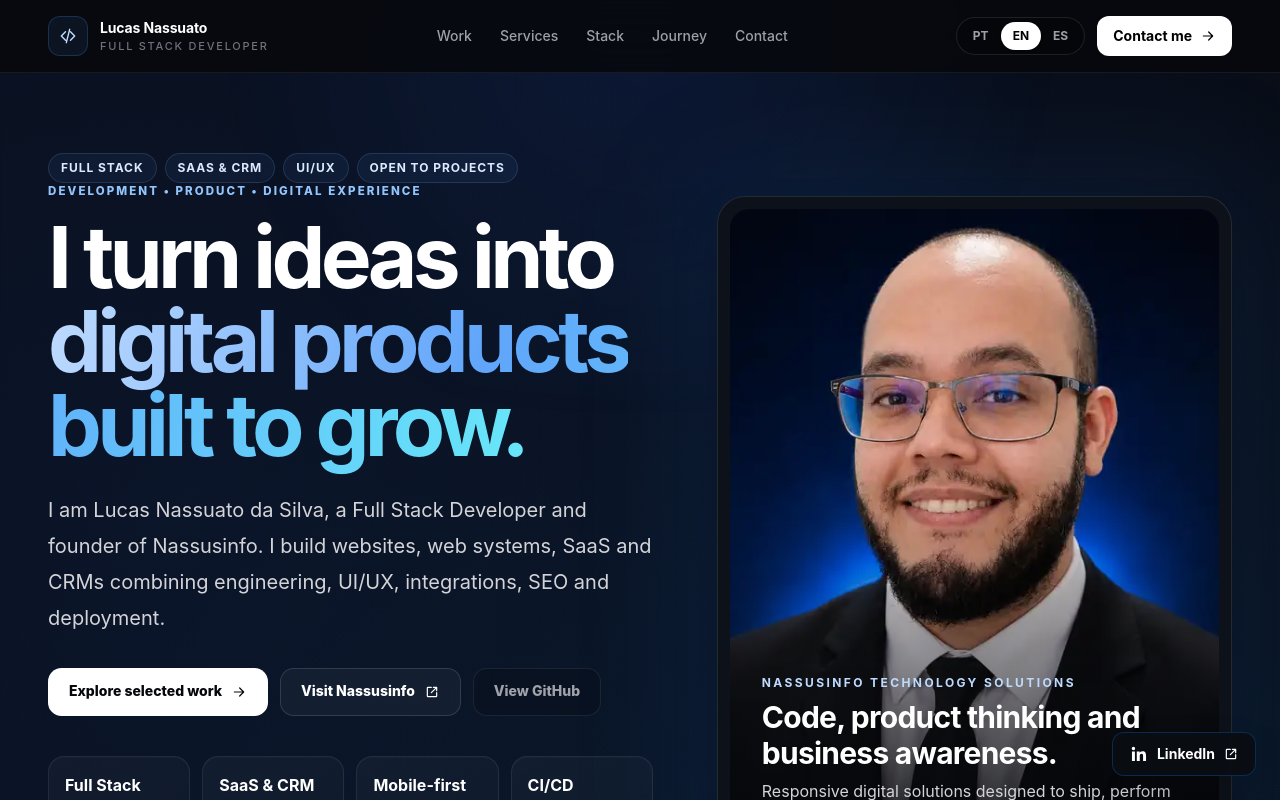
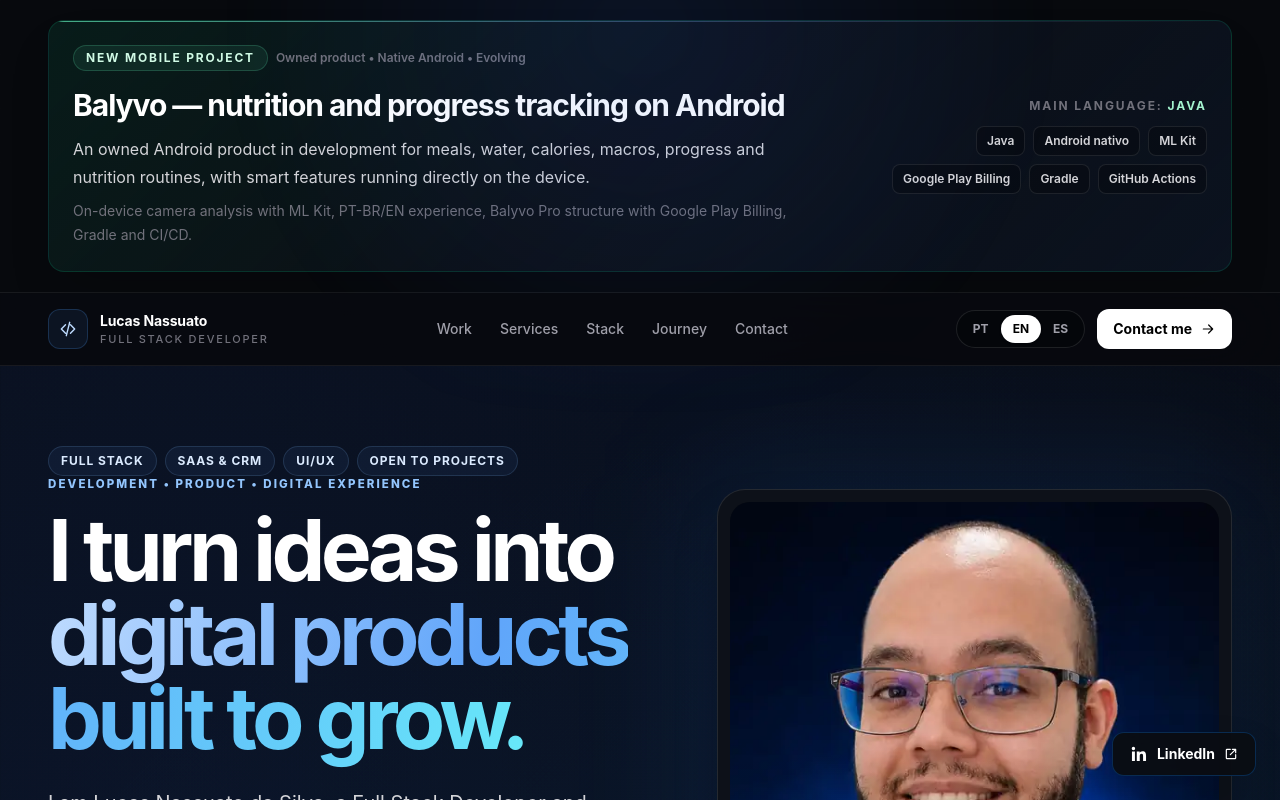
Before and after one commit to lucasnassuato2025-cloud/portfolio-lucas, a Next.js app: page /en in a window 1280 px wide. Shown: the top 800 px of the page. Built offline with nearby package versions, Linux system fonts and the light colour scheme.

Commit message:
feat: feature Balyvo on English portfolio

```diff
--- a/app/en/page.tsx
+++ b/app/en/page.tsx
@@ -1,8 +1,14 @@
+import { BalyvoSpotlight } from '../_components/balyvo-spotlight'
 import { PortfolioPage } from '../_components/portfolio-page'
 import { getPortfolioMetadata } from '../portfolio-metadata'
 
 export const metadata = getPortfolioMetadata('en')
 
 export default function EnglishPortfolioPage() {
-  return <PortfolioPage locale="en" />
+  return (
+    <>
+      <BalyvoSpotlight locale="en" />
+      <PortfolioPage locale="en" />
+    </>
+  )
 }
```
